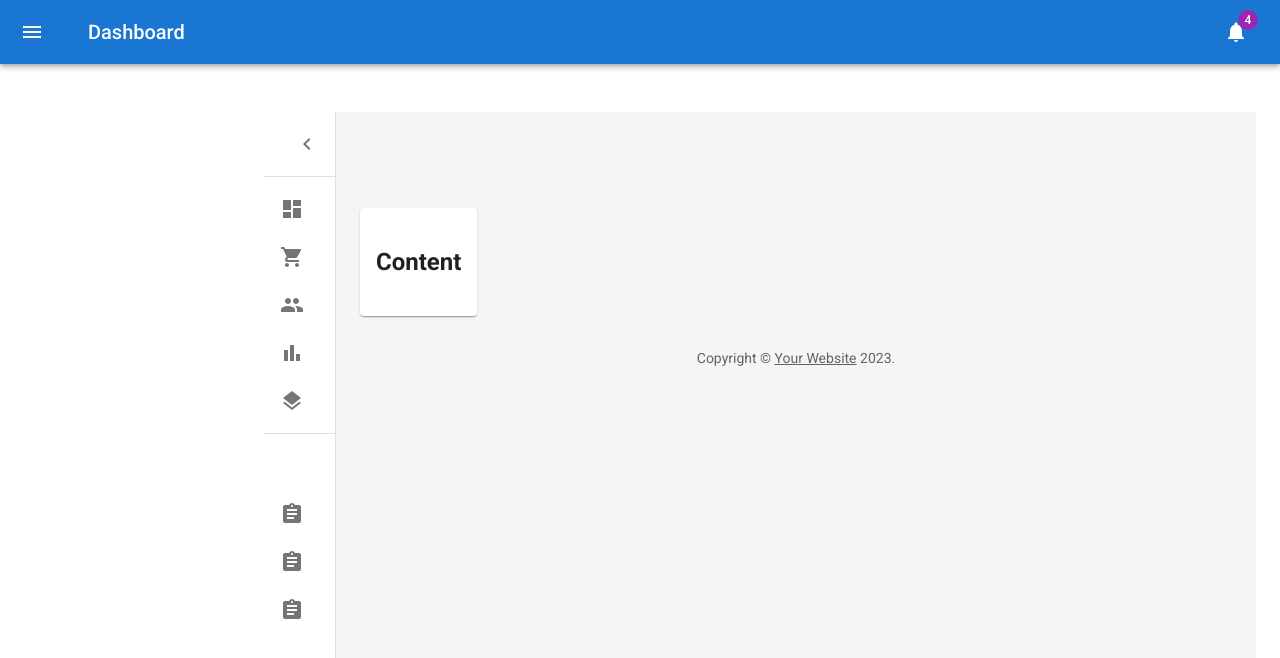
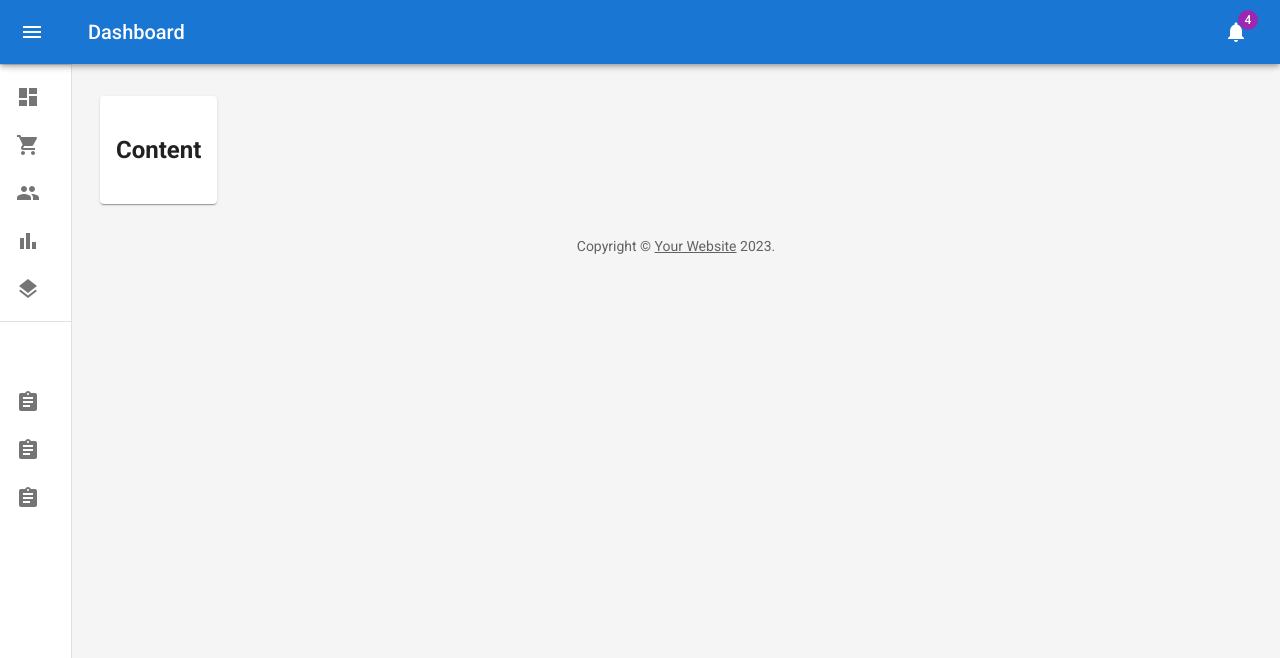
Before and after one commit to joFolta/washington-weather-hq, a Next.js app: page /live-videos in a window 1280 px wide. Before the commit this address had no page. Shown: the top 658 px of the page. Built offline with nearby package versions, Linux system fonts and the light colour scheme.

Commit message:
add to prev commit

```diff
--- a/src/app/layout.tsx
+++ b/src/app/layout.tsx
@@ -1,17 +1,4 @@
 import * as React from 'react';
-import Link from 'next/link';
-import AppBar from '@mui/material/AppBar';
-import Box from '@mui/material/Box';
-import Drawer from '@mui/material/Drawer';
-import Toolbar from '@mui/material/Toolbar';
-import Typography from '@mui/material/Typography';
-import Divider from '@mui/material/Divider';
-import List from '@mui/material/List';
-import ListItem from '@mui/material/ListItem';
-import ListItemButton from '@mui/material/ListItemButton';
-import ListItemIcon from '@mui/material/ListItemIcon';
-import ListItemText from '@mui/material/ListItemText';
-import DashboardIcon from '@mui/icons-material/Dashboard';
 import HomeIcon from '@mui/icons-material/Home';
 import StarIcon from '@mui/icons-material/Star';
 import ChecklistIcon from '@mui/icons-material/Checklist';
@@ -27,92 +14,12 @@
   description: 'Next.js App Router + Material UI v5',
 };
 
-const DRAWER_WIDTH = 240;
-
-const LINKS = [
-  { text: 'Home', href: '/', icon: HomeIcon },
-  { text: 'Starred', href: '/starred', icon: StarIcon },
-  { text: 'Tasks', href: '/tasks', icon: ChecklistIcon },
-];
-
-const PLACEHOLDER_LINKS = [
-  { text: 'Settings', icon: SettingsIcon },
-  { text: 'Support', icon: SupportIcon },
-  { text: 'Logout', icon: LogoutIcon },
-];
-
 export default function RootLayout({ children }: { children: React.ReactNode }) {
   return (
     <html lang="en">
       <body>
         <ThemeRegistry>
-          hello world
-          {/* <AppBar position="fixed" sx={{ zIndex: 2000 }}>
-            <Toolbar sx={{ backgroundColor: 'background.paper' }}>
-              <DashboardIcon sx={{ color: '#444', mr: 2, transform: 'translateY(-2px)' }} />
-              <Typography variant="h6" noWrap component="div" color="black">
-                Next.js App Router
-              </Typography>
-            </Toolbar>
-          </AppBar> */}
-          {/* <Drawer
-            sx={{
-              width: DRAWER_WIDTH,
-              flexShrink: 0,
-              '& .MuiDrawer-paper': {
-                width: DRAWER_WIDTH,
-                boxSizing: 'border-box',
-                top: ['48px', '56px', '64px'],
-                height: 'auto',
-                bottom: 0,
-              },
-            }}
-            variant="permanent"
-            anchor="left"
-          >
-            <Divider />
-            <List>
-              {LINKS.map(({ text, href, icon: Icon }) => (
-                <ListItem key={href} disablePadding>
-                  <ListItemButton component={Link} href={href}>
-                    <ListItemIcon>
-                      <Icon />
-                    </ListItemIcon>
-                    <ListItemText primary={text} />
-                  </ListItemButton>
-                </ListItem>
-              ))}
-            </List>
-            <Divider sx={{ mt: 'auto' }} />
-            <List>
-              {PLACEHOLDER_LINKS.map(({ text, icon: Icon }) => (
-                <ListItem key={text} disablePadding>
-                  <ListItemButton>
-                    <ListItemIcon>
-                      <Icon />
-                    </ListItemIcon>
-                    <ListItemText primary={text} />
-                  </ListItemButton>
-                </ListItem>
-              ))}
-            </List>
-          </Drawer> */}
-          <Box
-            component="main"
-            sx={{
-              flexGrow: 1,
-              bgcolor: 'background.default',
-              ml: `${DRAWER_WIDTH}px`,
-              mt: ['48px', '56px', '64px'],
-              p: 3,
-            }}
-          >
-            {/* {children} */}
-            <Dashboard />
-          </Box>
-          {/* TODO: pass in children as a prop */}
-          {/* TODO: pass in children as a prop */}
-          {/* TODO: pass in children as a prop */}
+          <Dashboard>{children}</Dashboard>
         </ThemeRegistry>
       </body>
     </html>
--- /dev/null
+++ b/src/app/live-videos/page.tsx
@@ -0,0 +1,23 @@
+import * as React from 'react';
+import Container from '@mui/material/Container';
+import Box from '@mui/material/Box';
+import Typography from '@mui/material/Typography';
+
+export default function LiveVideos() {
+  return (
+    <Container>
+      <Box
+        sx={{
+          display: 'flex',
+          flexDirection: 'column',
+          justifyContent: 'center',
+          alignItems: 'center',
+        }}
+      >
+        <Typography variant="body1" gutterBottom>
+          Starred Page
+        </Typography>
+      </Box>
+    </Container>
+  );
+}
```
